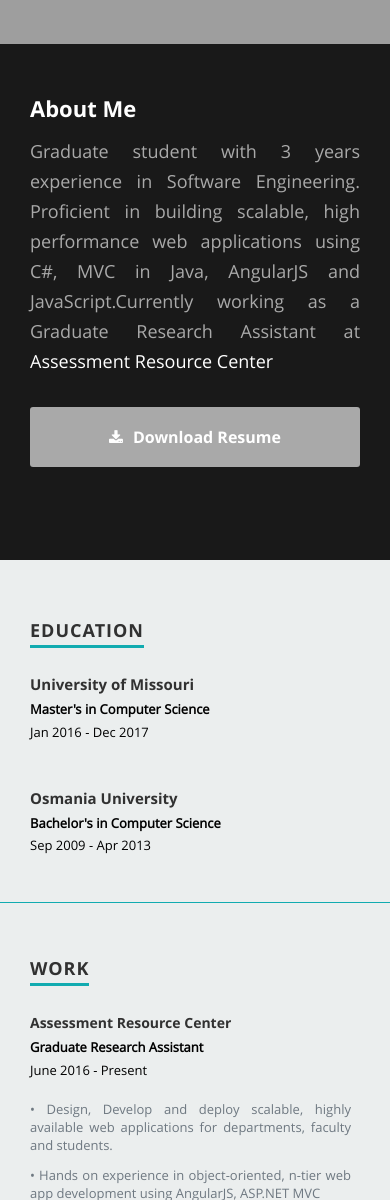
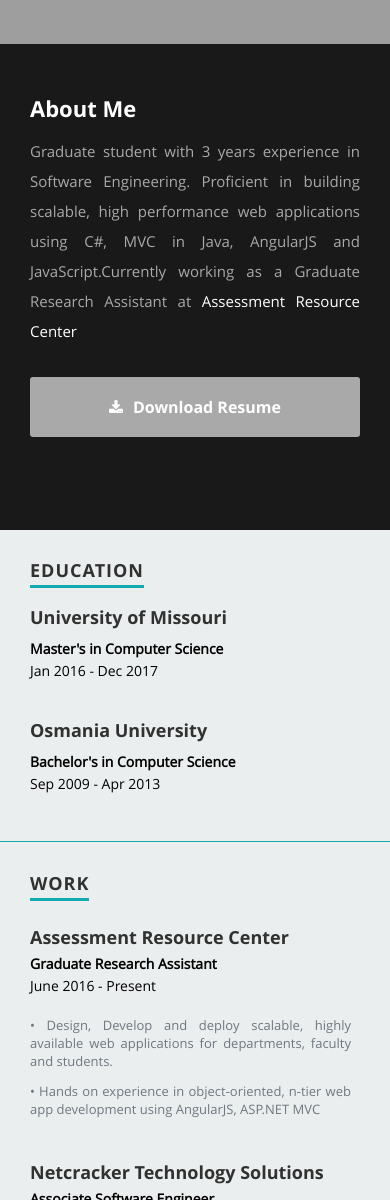
Before and after one commit to saikovuri/saikovuri.github.io, a plain HTML site: page index.html in a window 390 px wide. Shown: the part 800-2000 px from the top of the page. Drawn offline with nearby package versions, Linux system fonts and the light colour scheme; grey boxes are pictures that could not be loaded.

Commit message:
Modified CSS for small devices

```diff
--- a/css/layout.css
+++ b/css/layout.css
@@ -40,7 +40,7 @@ body { background: #0f0f0f; }
 @media only screen and (max-width: 450px) {
   #name {
    letter-spacing: 0px ;
-   font-size: 26px !important;
+   font-size: 28px !important;
  }
 }
 header {
@@ -239,10 +239,15 @@ ul#nav li.current a { color: #F06000; }
 }
 
 @media only screen and (max-width: 767px) {
-  #about .download {
-    width: 20.33333%;
-    padding-top: 1px;
-  }
+
+#about p {
+ line-height: 30px;
+ color: #A9A9A9;
+ font-size: 15px;
+ text-align: justify;
+}
+
+
 }
 
 @media only screen and (max-width: 1000px) {
@@ -311,17 +316,27 @@ ul#nav li.current a { color: #F06000; }
 
 @media only screen and (max-width: 767px) {
 
+  #education {
+  background: #ebeeee;;
+  padding-top: 20px;
+  overflow: hidden;
+  padding-bottom: 20px;
+  }
+  #education h1 span {
+  border-bottom: 3px solid #11ABB0;
+  padding-bottom: 2px;
+  }
   #education h3 {
-    padding-top: 15px !important;
-    font: 15px/30px 'opensans-bold', sans-serif !important;
-    margin-bottom: -5px
+    padding-top: 8px !important;
+    font: 18px/30px 'opensans-bold', sans-serif !important;
+    margin-bottom: 2px
   }
 
   #education .info {
-   font-size : 13px !important ;
+   font-size : 14px !important ;
    color: black;
    font-weight: bold;
-   margin-bottom: 18px;
+   margin-bottom: 1x !important;
    margin-top: 5px !important;
    /* margin-right: 70px !important*/
  }
@@ -334,7 +349,7 @@ ul#nav li.current a { color: #F06000; }
 #education .date {
   font-weight: bold;
   color: black;
-  font: 13px/24px 'opensans-regular', sans-serif !important;
+  font: 14px/24px 'opensans-regular', sans-serif !important;
   margin-top: 6px;
 
 }
@@ -394,8 +409,15 @@ ul#nav li.current a { color: #F06000; }
 }
 
 @media only screen and (max-width: 767px) {
+  #work {
+ background: #ebeeee;;
+ padding-top: 1px;
+ padding-bottom: 25px;
+ overflow: hidden;
+}
+
   #work h3 {
-   font: 14px/30px 'opensans-bold', sans-serif;
+   font: 18px/30px 'opensans-bold', sans-serif;
    padding-top: 15px;
    margin-bottom: -5px
  }
@@ -410,7 +432,7 @@ ul#nav li.current a { color: #F06000; }
 
 #work .info {
   font-weight: bold;
-  font-size:  13px !important;
+  font-size:  14px !important;
   color: black;
   margin-bottom: 18px;
   margin-top: 5px !important;
@@ -424,7 +446,7 @@ ul#nav li.current a { color: #F06000; }
 #work .date {
   font-weight: bold;
   color: black;
-  font: 13px/24px 'opensans-regular', sans-serif !important;
+  font: 14px/24px 'opensans-regular', sans-serif !important;
   margin-top: 6px;
 
 }
```
Also changed, not shown: 1 other file.
